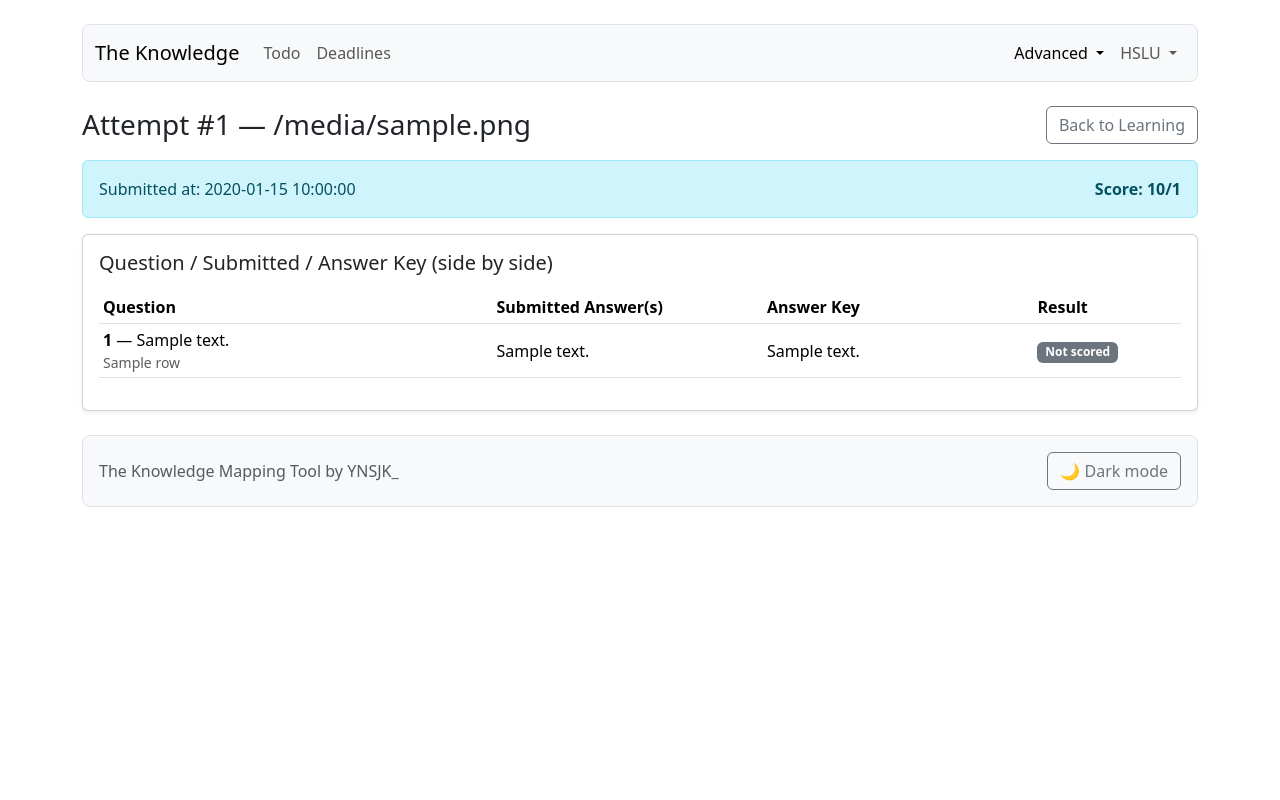
After one commit to supernova576/the_knowledge_mapping, a Flask app: template templates/learning_attempt_review.html in a window 1280 px wide. The commit adds this page. Run offline with Flask 3, Linux system fonts and the light colour scheme; the template is opened without the code that fills it: most values are stand-ins (such as "Sample title", 1, 10 or a date in 2020).

Commit message:
changes the exam attempt viewer; adds last modified

```diff
--- a/app.py
+++ b/app.py
@@ -1137,6 +1137,7 @@ def _create_learning_for_doc(normalized_doc: str) -> dict:
         template_content=template_content,
         note_name=note_name,
         creation_date=_today_dd_mm_yyyy(),
+        last_modified_date="N/A",
         questions_payload={"questions": []},
         answers_payload={"answers": []},
     )
@@ -2321,16 +2322,6 @@ def learning_detail(learning_id: int):
         return redirect(url_for("learning_overview"))
     parsed_learning = DocsParser().parse_learning_file(learning_row.get("path_to_learning", ""))
     attempts = database.get_learning_exam_attempts(learning_id)
-    selected_attempt_id = request.args.get("attempt_id", "").strip()
-    selected_attempt = None
-    selected_answers = {}
-    if selected_attempt_id.isdigit():
-        selected_attempt = database.get_learning_exam_attempt_by_id(int(selected_attempt_id))
-        if selected_attempt and int(selected_attempt.get("learning_id", 0)) == learning_id:
-            try:
-                selected_answers = json.loads(selected_attempt.get("answers_json", "{}"))
-            except json.JSONDecodeError:
-                selected_answers = {}
     grouped_questions = {"FREETEXT": [], "MULTIPLE_CHOICE": [], "SINGLE_CHOICE": []}
     for question in parsed_learning.get("questions", []):
         grouped_questions.setdefault(str(question.get("type", "FREETEXT")).upper(), []).append(question)
@@ -2340,8 +2331,58 @@ def learning_detail(learning_id: int):
         parsed_learning=parsed_learning,
         grouped_questions=grouped_questions,
         attempts=attempts,
-        selected_attempt=selected_attempt,
-        selected_answers=selected_answers if isinstance(selected_answers, dict) else {},
+    )
+
+@app.route("/learning/<int:learning_id>/attempts/<int:attempt_id>", methods=["GET"])
+def learning_attempt_review(learning_id: int, attempt_id: int):
+    database = db()
+    learning_row = database.get_learning_by_id(learning_id)
+    if not learning_row:
+        flash("Learning entry not found.", "warning")
+        return redirect(url_for("learning_overview"))
+
+    attempt = database.get_learning_exam_attempt_by_id(attempt_id)
+    if not attempt or int(attempt.get("learning_id", 0)) != learning_id:
+        flash("Attempt entry not found.", "warning")
+        return redirect(url_for("learning_detail", learning_id=learning_id))
+
+    parsed_learning = DocsParser().parse_learning_file(learning_row.get("path_to_learning", ""))
+    answer_key_map = {
+        str(item.get("question_id", "")).strip(): [str(value).strip() for value in item.get("correct_answers", []) if str(value).strip()]
+        for item in parsed_learning.get("answers", [])
+        if isinstance(item, dict)
+    }
+    try:
+        submitted_answers = json.loads(attempt.get("answers_json", "{}"))
+    except json.JSONDecodeError:
+        submitted_answers = {}
+    if not isinstance(submitted_answers, dict):
+        submitted_answers = {}
+
+    rows: list[dict] = []
+    for question in parsed_learning.get("questions", []):
+        question_id = str(question.get("id", "")).strip()
+        expected_answers = sorted(answer_key_map.get(question_id, []))
+        given_answers = sorted([str(value).strip() for value in submitted_answers.get(question_id, []) if str(value).strip()])
+        question_type = str(question.get("type", "FREETEXT")).strip().upper()
+        is_scored = question_type != "FREETEXT"
+        rows.append(
+            {
+                "id": question_id or "N/A",
+                "text": str(question.get("text", "")).strip() or "N/A",
+                "question_type": question_type,
+                "given_answers": given_answers,
+                "expected_answers": expected_answers,
+                "is_scored": is_scored,
+                "is_correct": (expected_answers == given_answers) if is_scored else None,
+            }
+        )
+
+    return render_template(
+        "learning_attempt_review.html",
+        learning=learning_row,
+        attempt=attempt,
+        comparison_rows=rows,
     )
 
 
@@ -2369,6 +2410,7 @@ def learning_save(learning_id: int):
     learning_path = Path(str(learning_row.get("path_to_learning", "")).strip()).resolve()
     writer.update_learning_file_questions_answers(
         learning_path=learning_path,
+        last_modified_date=_today_dd_mm_yyyy(),
         questions_payload={"questions": questions},
         answers_payload={"answers": answers},
     )
@@ -2403,6 +2445,7 @@ def learning_generate_questions(learning_id: int):
         answers = _sanitize_learning_answers(generated.get("answers", []), {item["id"] for item in questions})
         DocsWriter().update_learning_file_questions_answers(
             learning_path=Path(learning_row["path_to_learning"]),
+            last_modified_date=_today_dd_mm_yyyy(),
             questions_payload={"questions": questions},
             answers_payload={"answers": answers},
         )
--- a/src/DocsParser.py
+++ b/src/DocsParser.py
@@ -727,6 +727,7 @@ class DocsParser:
         content = target_path.read_text(encoding="utf-8")
         note_name = self._extract_markdown_section(content, "Note Name") or target_path.stem.replace(" - Learning", "").strip()
         creation_date = self._extract_markdown_section(content, "Creation") or "N/A"
+        last_modified_date = self._extract_markdown_section(content, "Last Modified") or "N/A"
         questions_payload = self._parse_json_code_block(self._extract_markdown_section(content, "Questions"))
         answers_payload = self._parse_json_code_block(self._extract_markdown_section(content, "Answers"))
 
@@ -742,6 +743,7 @@ class DocsParser:
             "source_note_name": str(note_name).strip() or target_path.stem.strip(),
             "path_to_learning": str(target_path),
             "creation_date": str(creation_date).strip() or "N/A",
+            "last_modified_date": str(last_modified_date).strip() or "N/A",
             "questions": parsed_questions,
             "answers": parsed_answers,
         }
--- a/templates/learning.html
+++ b/templates/learning.html
@@ -90,11 +90,12 @@
             </select>
         </form>
 
-        <div class="table-responsive"><table class="table table-sm align-middle"><thead><tr><th>Title</th><th>Created</th><th>Actions</th></tr></thead><tbody>
+        <div class="table-responsive"><table class="table table-sm align-middle"><thead><tr><th>Title</th><th>Created</th><th>Last Modified</th><th>Actions</th></tr></thead><tbody>
         {% for row in learning_rows %}
         <tr>
             <td>{{ row.status_icon }} {{ row.file_name }}</td>
             <td>{{ row.creation_date }}</td>
+            <td>{{ row.last_modified_date }}</td>
             <td>
                 <div class="dropdown">
                     <button class="btn btn-secondary btn-sm dropdown-toggle km-actions-dropdown-toggle" type="button" id="dropdownMenuButton-{{ row.id }}" data-bs-toggle="dropdown" aria-haspopup="true" aria-expanded="false">
@@ -109,7 +110,7 @@
             </td>
         </tr>
         {% else %}
-        <tr><td colspan="3" class="text-center text-muted py-4">No learning files found for this filter.</td></tr>
+        <tr><td colspan="4" class="text-center text-muted py-4">No learning files found for this filter.</td></tr>
         {% endfor %}
         </tbody></table></div>
     </div></div>
--- /dev/null
+++ b/templates/learning_attempt_review.html
@@ -0,0 +1,69 @@
+<!doctype html>
+<html lang="en">
+<head>
+    <meta charset="utf-8" />
+    <meta name="viewport" content="width=device-width, initial-scale=1" />
+    <title>Learning Attempt Review</title>
+    {% include '_theme_init.html' %}
+    <link href="https://cdn.jsdelivr.net/npm/bootstrap@5.3.3/dist/css/bootstrap.min.css" rel="stylesheet" integrity="sha384-QWTKZyjpPEjISv5WaRU9OFeRpok6YctnYmDr5pNlyT2bRjXh0JMhjY6hW+ALEwIH" crossorigin="anonymous" />
+    <link rel="stylesheet" href="{{ url_for('static', filename='css/app.css') }}" />
+</head>
+<body>
+<div class="container py-4">
+    {% set active_page = 'learning' %}
+    {% include '_navbar.html' %}
+
+    <div class="d-flex justify-content-between align-items-center mb-3">
+        <h1 class="h3 mb-0">Attempt #{{ attempt.id }} — {{ learning.file_name }}</h1>
+        <a class="btn btn-outline-secondary" href="{{ url_for('learning_detail', learning_id=learning.id) }}">Back to Learning</a>
+    </div>
+
+    <div class="alert alert-info d-flex justify-content-between align-items-center">
+        <span>Submitted at: {{ attempt.created_at }}</span>
+        <strong>Score: {{ attempt.score }}/{{ attempt.total_questions }}</strong>
+    </div>
+
+    <div class="card shadow-sm">
+        <div class="card-body">
+            <h2 class="h5 mb-3">Question / Submitted / Answer Key (side by side)</h2>
+            <div class="table-responsive">
+                <table class="table table-sm align-middle">
+                    <thead>
+                        <tr>
+                            <th style="min-width: 320px;">Question</th>
+                            <th style="min-width: 220px;">Submitted Answer(s)</th>
+                            <th style="min-width: 220px;">Answer Key</th>
+                            <th style="min-width: 120px;">Result</th>
+                        </tr>
+                    </thead>
+                    <tbody>
+                    {% for row in comparison_rows %}
+                        <tr>
+                            <td><strong>{{ row.id }}</strong> — {{ row.text }}<div class="small text-muted">{{ row.question_type }}</div></td>
+                            <td>{{ row.given_answers|join(', ') if row.given_answers else '-' }}</td>
+                            <td>{{ row.expected_answers|join(', ') if row.expected_answers else '-' }}</td>
+                            <td>
+                                {% if not row.is_scored %}
+                                    <span class="badge text-bg-secondary">Not scored</span>
+                                {% elif row.is_correct %}
+                                    <span class="badge text-bg-success">Correct</span>
+                                {% else %}
+                                    <span class="badge text-bg-danger">Incorrect</span>
+                                {% endif %}
+                            </td>
+                        </tr>
+                    {% else %}
+                        <tr><td colspan="4" class="text-center text-muted py-4">No questions found.</td></tr>
+                    {% endfor %}
+                    </tbody>
+                </table>
+            </div>
+        </div>
+    </div>
+
+    {% include '_footer.html' %}
+</div>
+<script src="https://cdn.jsdelivr.net/npm/bootstrap@5.3.3/dist/js/bootstrap.bundle.min.js" integrity="sha384-YvpcrYf0tY3lHB60NNkmXc5s9fDVZLESaAA55NDzOxhy9GkcIdslK1eN7N6jIeHz" crossorigin="anonymous"></script>
+{% include '_theme_toggle_script.html' %}
+</body>
+</html>
```
Also changed, not shown: src/DatabaseConnector.py (+15 -4 lines), src/DocsWriter.py (+15 -1 lines), templates/learning_detail.html (+10 -5 lines), README.md.
